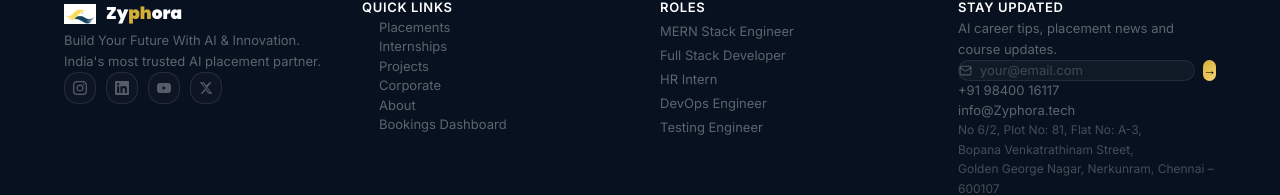
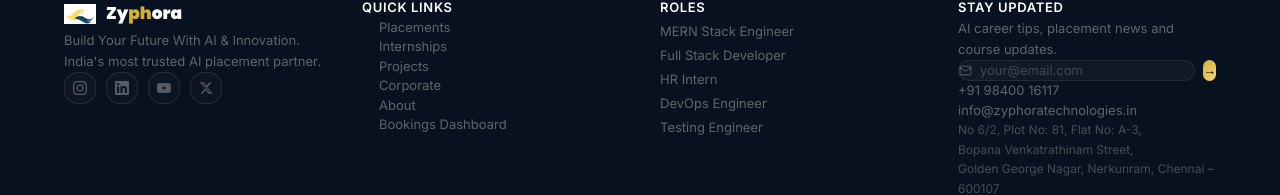
Before and after one commit to Sugandharkannan/Zyphoria, a Next.js app: page / in a window 1280 px wide. Shown: the part 4652-4847 px from the top of the page. Built offline with nearby package versions, Linux system fonts and the light colour scheme.

Commit message:
Updated code

```diff
--- a/src/components/layout/Footer.tsx
+++ b/src/components/layout/Footer.tsx
@@ -117,7 +117,7 @@ export default function Footer() {
               </div>
               <div className="space-y-1.5">
                 <p className="text-white/35 text-[13px]">+91 98400 16117</p>
-                <p className="text-white/35 text-[13px]">info@Zyphora.tech</p>
+                <p className="text-white/35 text-[13px]">info@zyphoratechnologies.in</p>
                 <p className="text-white/25 text-[12px] leading-relaxed">No 6/2, Plot No: 81, Flat No: A-3,<br />Bopana Venkatrathinam Street,<br />Golden George Nagar, Nerkunram, Chennai – 600107</p>
               </div>
             </div>
```
